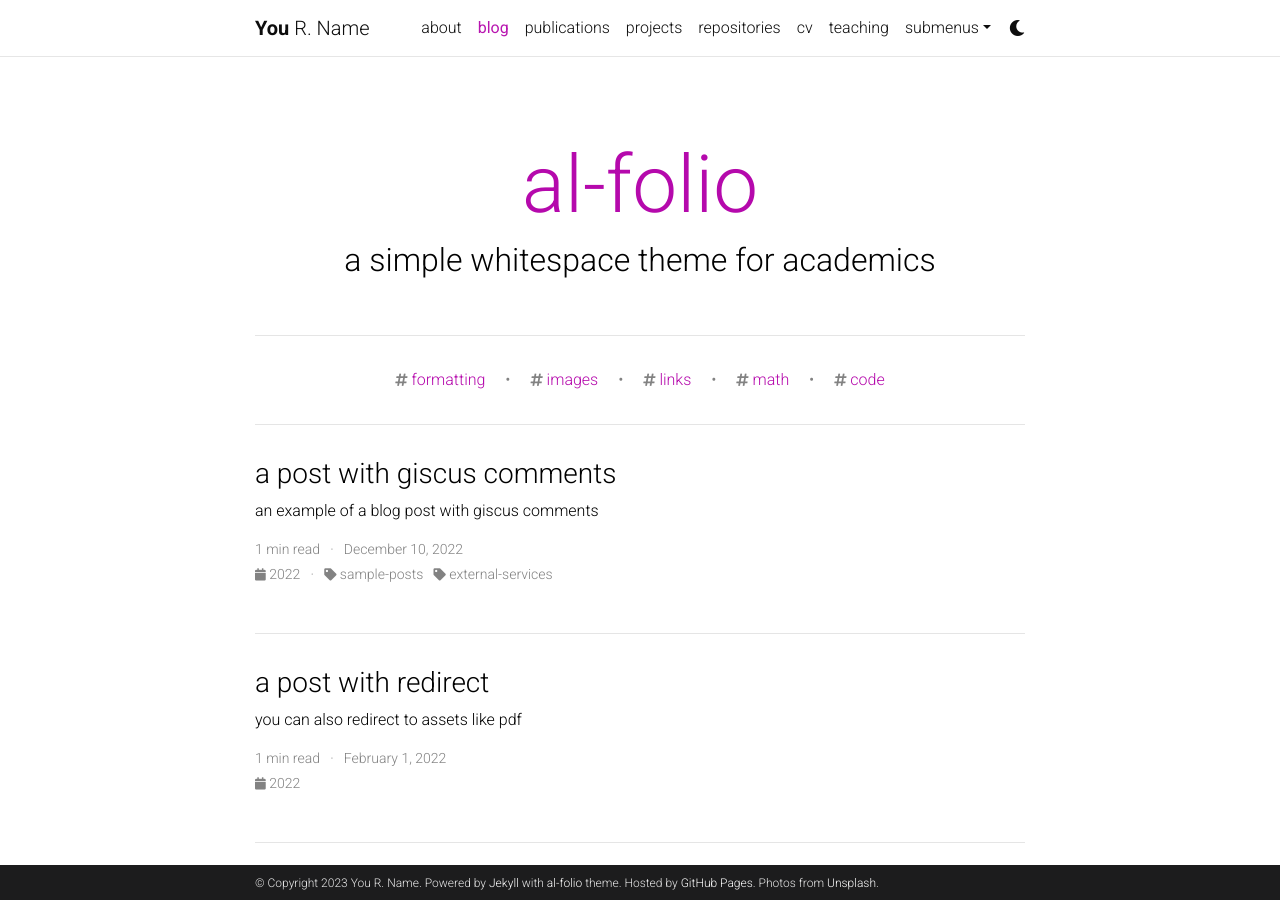
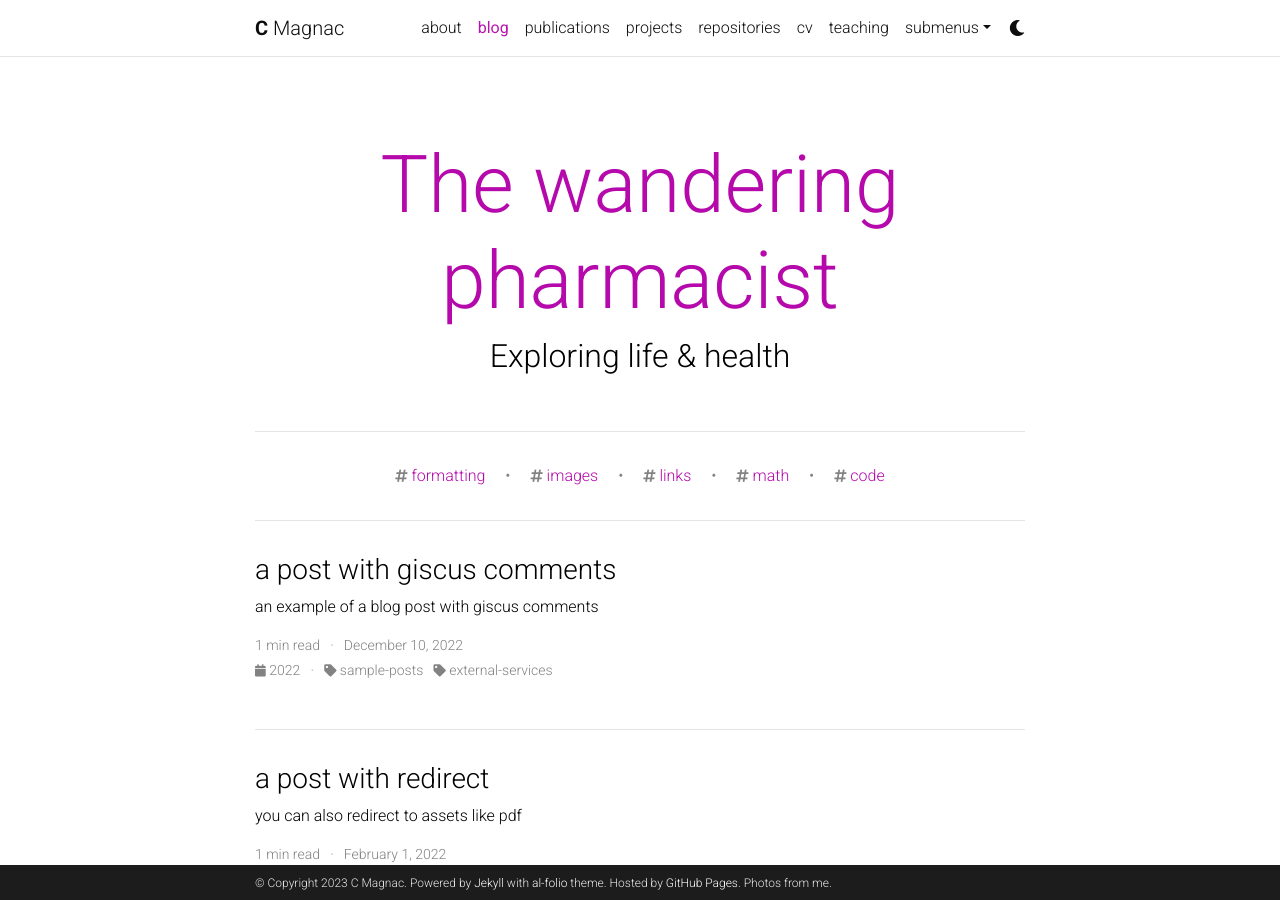
Before and after one commit to CMagnac/cmagnac.github.io, a Jekyll site: the page built from blog/index.html, in a window 1280 px wide and 900 px high. Built offline with Jekyll 4.4.1, drawn with Linux system fonts in a browser that asks for light colours; the list of posts is cut into pages by our own code; comment, search, counter and statistics services are not loaded; a style sheet for code colours, icons or effects is not loaded.

Commit message:
Set up config file

```diff
--- a/_config.yml
+++ b/_config.yml
@@ -3,23 +3,23 @@
 # -----------------------------------------------------------------------------
 
 title: blank # the website title (if blank, full name will be used instead)
-first_name: You
-middle_name: R.
-last_name: Name
-email: you@example.com
+first_name: C
+# middle_name: R.
+last_name: Magnac
+email: pharmadev@proton.me
 description: > # the ">" symbol means to ignore newlines until "footer_text:"
-  A simple, whitespace theme for academics. Based on [*folio](https://github.com/bogoli/-folio) design.
+  My personal website.
 footer_text: >
   Powered by <a href="https://jekyllrb.com/" target="_blank">Jekyll</a> with <a href="https://github.com/alshedivat/al-folio">al-folio</a> theme.
   Hosted by <a href="https://pages.github.com/" target="_blank">GitHub Pages</a>.
-  Photos from <a href="https://unsplash.com" target="_blank">Unsplash</a>.
-keywords: jekyll, jekyll-theme, academic-website, portfolio-website  # add your own keywords or leave empty
+  Photos from me.
+keywords: jekyll, jekyll-theme, academic-website, portfolio-website, personal-website  # add your own keywords or leave empty
 
-lang: en # the language of your site (for example: en, fr, cn, ru, etc.)
-icon: ⚛️  # the emoji used as the favicon (alternatively, provide image name in /assets/img/)
+lang: en, fr # the language of your site (for example: en, fr, cn, ru, etc.)
+icon: 🌐  # the emoji used as the favicon (alternatively, provide image name in /assets/img/)
 
-url: https://alshedivat.github.io # the base hostname & protocol for your site
-baseurl: /al-folio # the subpath of your site, e.g. /blog/
+url: https://cmagnac.github.io # the base hostname & protocol for your site
+baseurl: /cmagnac # the subpath of your site, e.g. /blog/
 last_updated: false # set to true if you want to display last updated in the footer
 impressum_path:  # set to path to include impressum link in the footer, use the same path as permalink in a page, helps to conform with EU GDPR
 
@@ -34,10 +34,6 @@ highlight_theme_dark: native    # https://github.com/jwarby/jekyll-pygments-them
 # repo color theme
 repo_theme_light: default       # https://github.com/anuraghazra/github-readme-stats/blob/master/themes/README.md
 repo_theme_dark: dark           # https://github.com/anuraghazra/github-readme-stats/blob/master/themes/README.md
-repo_trophies:
-  enabled: true
-  theme_light: flat    # https://github.com/ryo-ma/github-profile-trophy
-  theme_dark: gitdimmed  # https://github.com/ryo-ma/github-profile-trophy
 
 # -----------------------------------------------------------------------------
 # RSS Feed
@@ -45,7 +41,7 @@ repo_trophies:
 # will use title and url fields
 # Take a look to https://github.com/jekyll/jekyll-feed for more customization
 
-rss_icon: true
+rss_icon: false
 
 # -----------------------------------------------------------------------------
 # Layout
@@ -104,7 +100,7 @@ youtube_id: # your youtube channel id (youtube.com/@<youtube_id>)
 discord_id: # your discord id (18-digit unique numerical identifier)
 
 contact_note: >
-  You can even add a little note about which of these is the best way to reach you.
+  Please feel free to contact me by email if you need any further information.
 
 # -----------------------------------------------------------------------------
 # Analytics and search engine verification
@@ -120,9 +116,9 @@ bing_site_verification:  # out your bing-site-verification ID (Bing Webmaster)
 # Blog
 # -----------------------------------------------------------------------------
 
-blog_name: al-folio # blog_name will be displayed in your blog page
+blog_name: The wandering pharmacist # blog_name will be displayed in your blog page
 blog_nav_title: blog # your blog must have a title for it to be displayed in the nav bar
-blog_description: a simple whitespace theme for academics
+blog_description: Exploring life & health
 permalink: /blog/:year/:title/
 
 # Pagination
@@ -154,7 +150,7 @@ disqus_shortname: al-folio # put your disqus shortname
 # https://help.disqus.com/en/articles/1717111-what-s-a-shortname
 
 # External sources.
-# If you have blog posts published on medium.com or other external sources,
+# If you have blog posts published on medium.com or other exteranl sources,
 # you can display them in your blog by adding a link to the RSS feed.
 external_sources:
   - name: medium.com
@@ -291,8 +287,8 @@ badges: # Display different badges for your pulications
 filtered_bibtex_keywords: [abbr, abstract, arxiv, bibtex_show, html, pdf, selected, supp, blog, code, poster, slides, website, preview, altmetric]
 
 # Maximum number of authors to be shown for each publication (more authors are visible on click)
-max_author_limit: 3  # leave blank to always show all authors
-more_authors_animation_delay: 10  # more authors are revealed on click using animation; smaller delay means faster animation
+# max_author_limit: 3  # leave blank to always show all authors
+# more_authors_animation_delay: 10  # more authors are revealed on click using animation; smaller delay means faster animation
 
 
 # -----------------------------------------------------------------------------
```
